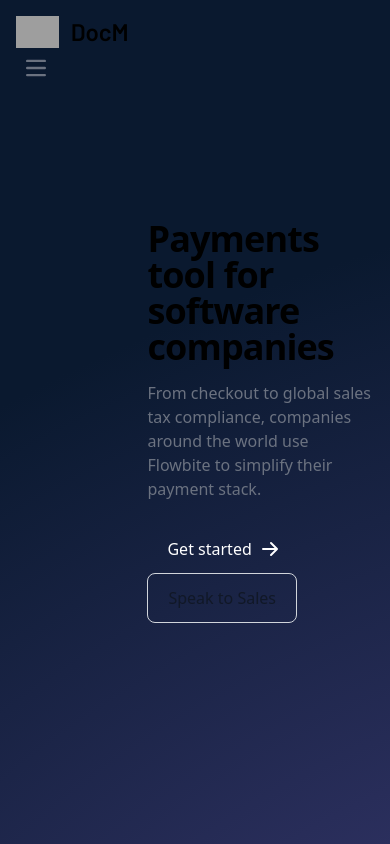
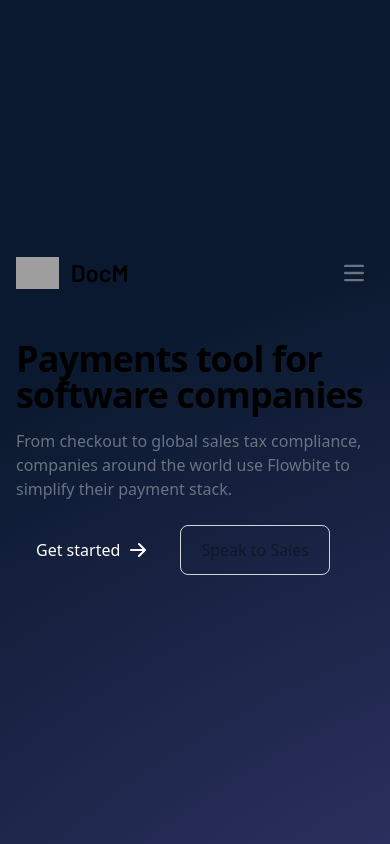
Before and after one commit to KadamKaustubh147/ai_doc_manager, a Django app: page / in a window 390 px wide. Run offline with Django 5.2, Linux system fonts and the light colour scheme; some libraries are stand-ins or nearby versions; grey boxes are pictures that could not be loaded.

Commit message:
section 1 iteration 2

```diff
--- a/AiDocManager/templates/base.html
+++ b/AiDocManager/templates/base.html
@@ -11,86 +11,91 @@
   <link rel="stylesheet" href="{% static 'CSS/style.css' %}">
   <link rel="preconnect" href="https://fonts.googleapis.com">
   <link rel="preconnect" href="https://fonts.gstatic.com" crossorigin>
-  <link href="https://fonts.googleapis.com/css2?family=Barlow:ital,wght@0,100;0,200;0,300;0,400;0,500;0,600;0,700;0,800;0,900;1,100;1,200;1,300;1,400;1,500;1,600;1,700;1,800;1,900&family=Open+Sans:ital,wght@0,300..800;1,300..800&display=swap" rel="stylesheet">
+  <link href="https://fonts.googleapis.com/css2?family=Barlow:wght@100;200;300;400;500;600;700;800;900&display=swap" rel="stylesheet">
   {% tailwind_css %}
   <script src="https://cdn.jsdelivr.net/npm/flowbite@3.1.2/dist/flowbite.min.js"></script>
 
 </head>
 <body>
 
-  <!-- Your content here -->
-  <section class="w-full h-screen bg-custom-gradient flex " id="cta">
+  <section class="w-full h-screen bg-custom-gradient flex justify-center items-center flex-col
+" id="cta">
 
-    <nav class="bg-transparent w-full font-[Barlow] font-semibold h-1/10">
+    <nav class="bg-transparent w-full font-[Barlow] font-semibold">
       <div class="max-w-screen-xl flex flex-wrap items-center justify-between mx-auto p-4">
-        <a href="#" class="flex items-center space-x-3 rtl:space-x-reverse">
+        <a href="#" class="flex items-center space-x-3">
             <img src="https://flowbite.com/docs/images/logo.svg" class="h-8" alt="Flowbite Logo" />
-            <span class="self-center text-2xl font-semibold whitespace-nowrap dark:text-white">DocM</span>
+            <span class="self-center text-2xl font-semibold dark:text-white">DocM</span>
         </a>
-        <button data-collapse-toggle="navbar-dropdown" type="button" class="inline-flex items-center p-2 w-10 h-10 justify-center text-sm text-gray-500 rounded-lg md:hidden hover:bg-gray-100 focus:outline-none focus:ring-2 focus:ring-gray-200 dark:text-gray-400 dark:hover:bg-gray-700 dark:focus:ring-gray-600" aria-controls="navbar-dropdown" aria-expanded="false">
+        <button data-collapse-toggle="navbar-dropdown" type="button" class="inline-flex items-center p-2 w-10 h-10 justify-center text-sm text-gray-500 rounded-lg md:hidden hover:bg-gray-100 focus:outline-none">
             <span class="sr-only">Open main menu</span>
             <svg class="w-5 h-5" aria-hidden="true" xmlns="http://www.w3.org/2000/svg" fill="none" viewBox="0 0 17 14">
                 <path stroke="currentColor" stroke-linecap="round" stroke-linejoin="round" stroke-width="2" d="M1 1h15M1 7h15M1 13h15"/>
             </svg>
         </button>
-        <div class="hidden w-full md:block md:w-auto" id="navbar-dropdown">
-          <ul class="flex flex-col md:flex-row font-medium p-4 md:p-0 mt-4 rounded-lg md:mt-0 barlow-semibold bg-transparent">
+        <div class="hidden md:block w-full md:w-auto" id="navbar-dropdown">
+          <ul class="flex flex-col md:flex-row font-medium p-4 md:p-0 mt-4 md:mt-0 bg-transparent">
             <li class="md:mx-4">
-              <a href="#" class="block py-2 px-3 text-white bg-blue-700 rounded-sm md:bg-transparent md:text-blue-700 md:p-0 md:dark:text-blue-500 dark:bg-blue-600 md:dark:bg-transparent barlow-semibold" aria-current="page">HOME</a>
+              <a href="#" class="block py-2 px-3 text-white md:text-blue-700 dark:text-white">HOME</a>
             </li>
             <li class="md:mx-4">
-                <button id="dropdownNavbarLink" data-dropdown-toggle="dropdownNavbar" class="flex items-center justify-between w-full py-2 px-3 text-gray-900 rounded-sm hover:bg-gray-100 md:hover:bg-transparent md:border-0 md:hover:text-blue-700 md:p-0 md:w-auto dark:text-white md:dark:hover:text-blue-500 dark:focus:text-white dark:border-gray-700 dark:hover:bg-gray-700 md:dark:hover:bg-transparent">
+                <button id="dropdownNavbarLink" data-dropdown-toggle="dropdownNavbar" class="flex items-center justify-between w-full py-2 px-3 text-gray-900 rounded-sm hover:bg-gray-100 md:hover:bg-transparent md:hover:text-blue-700 dark:text-white md:dark:hover:text-blue-500">
                   SERVICES <svg class="w-2.5 h-2.5 ms-2.5" aria-hidden="true" xmlns="http://www.w3.org/2000/svg" fill="none" viewBox="0 0 10 6">
                     <path stroke="currentColor" stroke-linecap="round" stroke-linejoin="round" stroke-width="2" d="m1 1 4 4 4-4"/>
                   </svg>
                 </button>
-                <!-- Dropdown menu -->
-                <div id="dropdownNavbar" class="z-10 hidden font-normal bg-white divide-y divide-gray-100 rounded-lg shadow-sm w-44 dark:bg-gray-700 dark:divide-gray-600">
-                    <ul class="py-2 text-sm text-gray-700 dark:text-gray-400" aria-labelledby="dropdownLargeButton">
+                <div id="dropdownNavbar" class="z-10 hidden font-normal bg-white divide-y divide-gray-100 rounded-lg shadow-sm w-44 dark:bg-gray-700">
+                    <ul class="py-2 text-sm text-gray-700 dark:text-gray-400">
                       <li>
-                        <a href="#" class="block px-4 py-2 hover:bg-gray-100 dark:hover:bg-gray-600 dark:hover:text-white">Dashboard</a>
+                        <a href="#" class="block px-4 py-2 hover:bg-gray-100 dark:hover:bg-gray-600">Dashboard</a>
                       </li>
                       <li>
-                        <a href="#" class="block px-4 py-2 hover:bg-gray-100 dark:hover:bg-gray-600 dark:hover:text-white">Settings</a>
+                        <a href="#" class="block px-4 py-2 hover:bg-gray-100 dark:hover:bg-gray-600">Settings</a>
                       </li>
                       <li>
-                        <a href="#" class="block px-4 py-2 hover:bg-gray-100 dark:hover:bg-gray-600 dark:hover:text-white">Earnings</a>
+                        <a href="#" class="block px-4 py-2 hover:bg-gray-100 dark:hover:bg-gray-600">Earnings</a>
                       </li>
                     </ul>
                     <div class="py-1">
-                      <a href="#" class="block px-4 py-2 text-sm text-gray-700 hover:bg-gray-100 dark:hover:bg-gray-600 dark:text-gray-200 dark:hover:text-white">Sign out</a>
+                      <a href="#" class="block px-4 py-2 text-sm text-gray-700 hover:bg-gray-100 dark:text-gray-200 dark:hover:bg-gray-600">Sign out</a>
                     </div>
                 </div>
             </li>
             <li class="md:mx-4">
-              <a href="#" class="block py-2 px-3 text-gray-900 rounded-sm hover:bg-gray-100 md:hover:bg-transparent md:border-0 md:hover:text-blue-700 md:p-0 dark:text-white md:dark:hover:text-blue-500 dark:hover:bg-gray-700 dark:hover:text-white md:dark:hover:bg-transparent">LOGIN</a>
+              <a href="#" class="block py-2 px-3 text-gray-900 md:hover:text-blue-700 dark:text-white">LOGIN</a>
             </li>
             <li class="md:mx-4">
-              <a href="#" class="block py-2 px-3 text-gray-900 rounded-sm hover:bg-gray-100 md:hover:bg-transparent md:border-0 md:hover:text-blue-700 md:p-0 dark:text-white md:dark:hover:text-blue-500 dark:hover:bg-gray-700 dark:hover:text-white md:dark:hover:bg-transparent">SIGN UP</a>
+              <a href="#" class="block py-2 px-3 text-gray-900 md:hover:text-blue-700 dark:text-white">SIGN UP</a>
             </li>
           </ul>
         </div>
       </div>
     </nav>
 
-
-    <div class="grid max-w-screen-xl px-4 py-8 mx-auto lg:gap-8 xl:gap-0 lg:py-16 lg:grid-cols-12">
-        <div class="mr-auto place-self-center lg:col-span-7">
-            <h1 class="max-w-2xl mb-4 text-4xl font-extrabold tracking-tight leading-none md:text-5xl xl:text-6xl dark:text-white">Payments tool for software companies</h1>
-            <p class="max-w-2xl mb-6 font-light text-gray-500 lg:mb-8 md:text-lg lg:text-xl dark:text-gray-400">From checkout to global sales tax compliance, companies around the world use Flowbite to simplify their payment stack.</p>
-            <a href="#" class="inline-flex items-center justify-center px-5 py-3 mr-3 text-base font-medium text-center text-white rounded-lg bg-primary-700 hover:bg-primary-800 focus:ring-4 focus:ring-primary-300 dark:focus:ring-primary-900">
+    <div class="grid max-w-screen-xl px-4 py-8 mx-auto lg:gap-8 xl:gap-0 lg:py-16 lg:grid-cols-12 items-center">
+        <div class="mx-auto lg:col-span-7">
+            <h1 class="max-w-2xl mb-4 text-4xl font-extrabold tracking-tight leading-none md:text-5xl xl:text-6xl dark:text-white">
+                Payments tool for software companies
+            </h1>
+            <p class="max-w-2xl mb-6 font-light text-gray-500 lg:mb-8 md:text-lg lg:text-xl dark:text-gray-400">
+                From checkout to global sales tax compliance, companies around the world use Flowbite to simplify their payment stack.
+            </p>
+            <a href="#" class="inline-flex items-center justify-center px-5 py-3 mr-3 text-base font-medium text-white rounded-lg bg-primary-700 hover:bg-primary-800">
                 Get started
-                <svg class="w-5 h-5 ml-2 -mr-1" fill="currentColor" viewBox="0 0 20 20" xmlns="http://www.w3.org/2000/svg"><path fill-rule="evenodd" d="M10.293 3.293a1 1 0 011.414 0l6 6a1 1 0 010 1.414l-6 6a1 1 0 01-1.414-1.414L14.586 11H3a1 1 0 110-2h11.586l-4.293-4.293a1 1 0 010-1.414z" clip-rule="evenodd"></path></svg>
+                <svg class="w-5 h-5 ml-2 -mr-1" fill="currentColor" viewBox="0 0 20 20" xmlns="http://www.w3.org/2000/svg">
+                    <path fill-rule="evenodd" d="M10.293 3.293a1 1 0 011.414 0l6 6a1 1 0 010 1.414l-6 6a1 1 0 01-1.414-1.414L14.586 11H3a1 1 0 110-2h11.586l-4.293-4.293a1 1 0 010-1.414z" clip-rule="evenodd"></path>
+                </svg>
             </a>
-            <a href="#" class="inline-flex items-center justify-center px-5 py-3 text-base font-medium text-center text-gray-900 border border-gray-300 rounded-lg hover:bg-gray-100 focus:ring-4 focus:ring-gray-100 dark:text-white dark:border-gray-700 dark:hover:bg-gray-700 dark:focus:ring-gray-800">
+            <a href="#" class="inline-flex items-center justify-center px-5 py-3 text-base font-medium text-gray-900 border border-gray-300 rounded-lg hover:bg-gray-100 dark:text-white">
                 Speak to Sales
             </a>
         </div>
-        <div class="hidden lg:mt-0 lg:col-span-5 lg:flex">
+        <div class="hidden lg:flex lg:col-span-5">
             <img src="https://flowbite.s3.amazonaws.com/blocks/marketing-ui/hero/phone-mockup.png" alt="mockup">
         </div>
     </div>
-</section>
+
+  </section>
 
 </body>
 </html>
```
